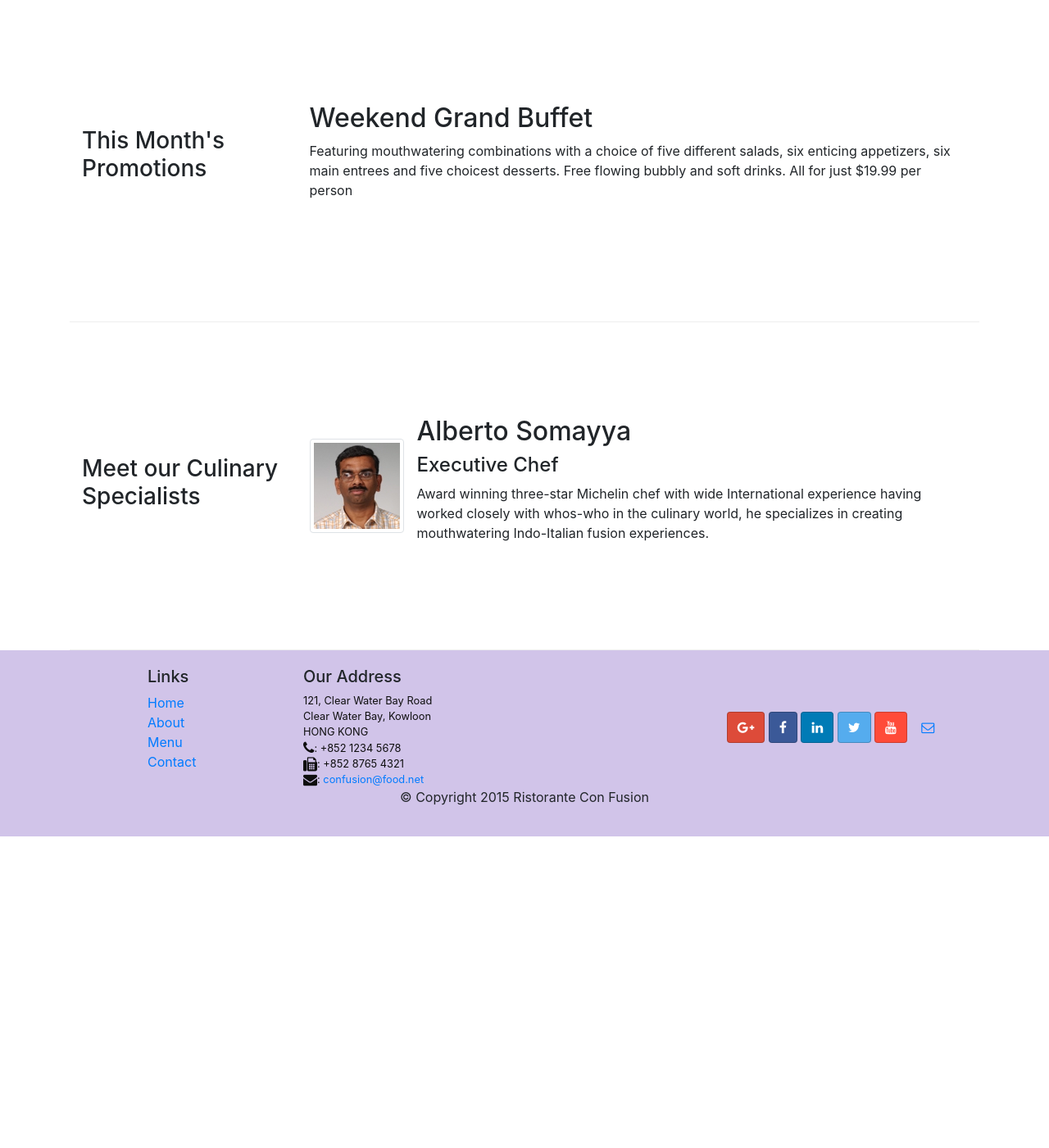
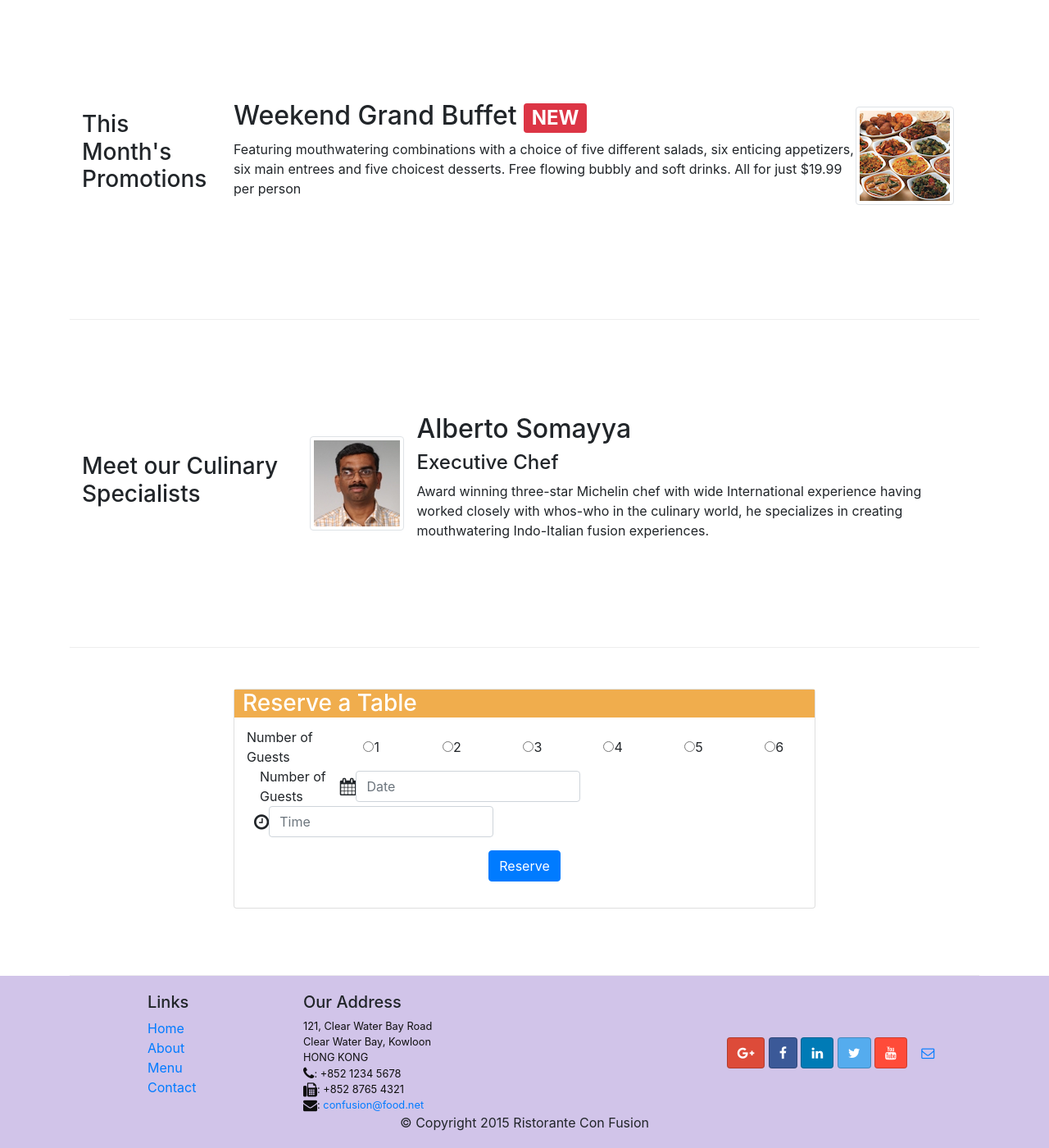
Before and after one commit to codingsuccessfully/UIdesign, a website: page index.html in a window 1280 px wide. Shown: the part 720-2120 px from the top of the page at 82% size. Before the commit the page ends 1740 px from the top, so only its background shows below. Drawn offline with nearby package versions, Linux system fonts and the light colour scheme.

Commit message:
assignment 2

```diff
--- a/css/styles.css
+++ b/css/styles.css
@@ -41,3 +41,8 @@ body {
 .navbar-inverse {
 	background-color: #512DA8;
 }
+.booking-title{
+	background-color: #f0ad4d;
+	color: #ffffff;
+	padding-left: 10px;
+}
--- a/index.html
+++ b/index.html
@@ -45,13 +45,16 @@
                 <div class="col col-sm align-self-center">
                     <img src="img/img/logo.png" class="img-fluid">
                 </div>
+                <div class="col col-sm align-self-end">
+                    <a href="#reserve" class="btn booking-title">Reserve Table</a>
+                </div>
             </div>
         </div>
     </header>
 
     <div class="container">
         <div class="row row-content align-items-center">
-            <div class="col-sm-4 push-sm-8 col-md-3 flex-last">
+            <div class="col-sm-4 col-md-3 flex-last">
                 <h3>Our Lipsmacking Culinary Creations</h3>
             </div>
             <div class="col-sm col-md flex-first">
@@ -70,14 +73,27 @@
 
 
         <div class="row row-content align-items-center">
-            <div class="col-sm-4 col-md-3">
-                <h3>This Month's Promotions</h3>
-            </div>
-            <div class="col-sm col-md">
-                <h2>Weekend Grand Buffet</h2>
-                <p>Featuring mouthwatering combinations with a choice of five different salads, six enticing appetizers, six main entrees and five choicest desserts. Free flowing bubbly and soft drinks. All for just $19.99 per person </p>
-            </div>
+
+                        <div class=" col-sm-4 col-md-2 flex-first">
+                            <h3 >This Month's Promotions</h3>
+                        </div>
+                         <div class=" col-sm col-md flex-last">
+                            <div class="media">
+                                <div class="media-body">
+                                    <h2 class="">Weekend Grand Buffet <span class="badge badge-danger">NEW</span>
+                                    </h2>
+                                     <p>Featuring mouthwatering combinations with a choice of five different salads, six enticing appetizers, six main entrees and five choicest desserts. Free flowing bubbly and soft drinks. All for just $19.99 per person</p>
+                                </div>
+
+                                <img src="img/img/buffet.png" class="d-flex mr-3 img-thumbnail align-self-center" alt="uthappizza">
+
+                                </div>
+                         </div>
+
+
         </div>
+
+
 
         <div class="row row-content align-items-center">
             <div class="col-sm-4 push-sm-8 col-md-3 flex-last">
@@ -94,7 +110,74 @@
                 </div>
             </div>
         </div>
-    </div>
+
+        <div class="row row-content" id="reserve">
+            <!--first column -->
+            <div class="col-md-2"></div>
+
+            <!--central column -->
+         <div class="col-md-8 col-xs-12">
+             <div class="card">
+                  <h3 class="card-title booking-title">Reserve a Table</h3>
+
+                    <div class="card-block">
+                        <form class="form-inline">
+
+                                <label class="col-sm-12 col-md-2 ">Number of Guests</label>
+
+
+                                <label class="form-check-label col-md" >
+                                <input name="radio1" type="radio" id="radio120">1</label>
+
+                                <label class="form-check-label col-md" >
+                                <input name="radio2" type="radio" id="radio121">2</label>
+
+                                <label class="form-check-label col-md">
+                                <input name="radio3" type="radio" id="radio122">3</label>
+
+                                <label class="form-check-label col-md">
+                                <input name="radio4" type="radio" id="radio120">4</label>
+
+                                <label class="form-check-label col-md">
+                                <input name="radio5" type="radio" id="radio121">5</label>
+
+                                <label class="form-check-label col-md">
+                                <input name="radio6" type="radio" id="radio122">6</label>
+
+
+                    </div>
+
+                                <div class="form-inline mx-3">
+                                    <label class="col-sm-12 col-md-2 ">Number of Guests</label>
+
+                                    <div class="form-inline">
+                                       <span class="input-group-addon"><i class="fa fa-calendar fa-lg"></i></span><input type="text" class="form-control" id="date" name="date" placeholder="Date">
+
+                                    </div>
+
+                                    <div class="form-inline ml-2">
+                                         <span class="input-group-addon"><i class="fa fa-clock-o fa-lg"></i></span>
+                                    <input type="text" class="form-control" id="time" name="time" placeholder="Time">
+                                    </div>
+
+                               </div>
+                                <p></p>
+                                <div class="d-flex justify-content-around">
+                                <a href="#" class="btn btn-primary">Reserve</a>
+
+                               </div>
+                    </form>
+                    <p></p>
+                    <p></p>
+
+              </div>
+             </div>
+                              <!--third column-->
+                           <div class="col-md-2"></div>
+            </div>
+
+
+        </div><!--this div closes container-->
 
     <footer class="footer">
         <div class="container">
```
